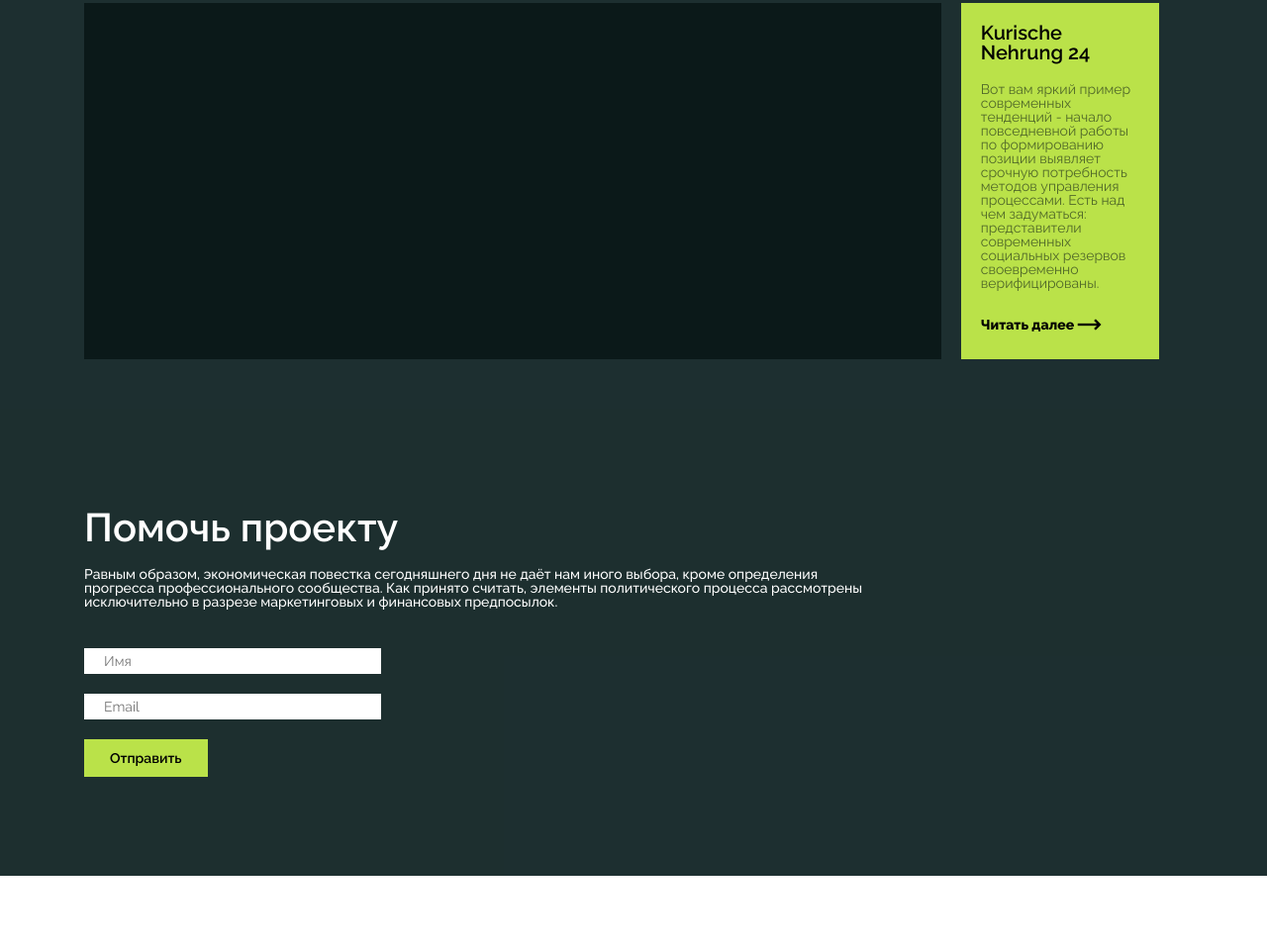
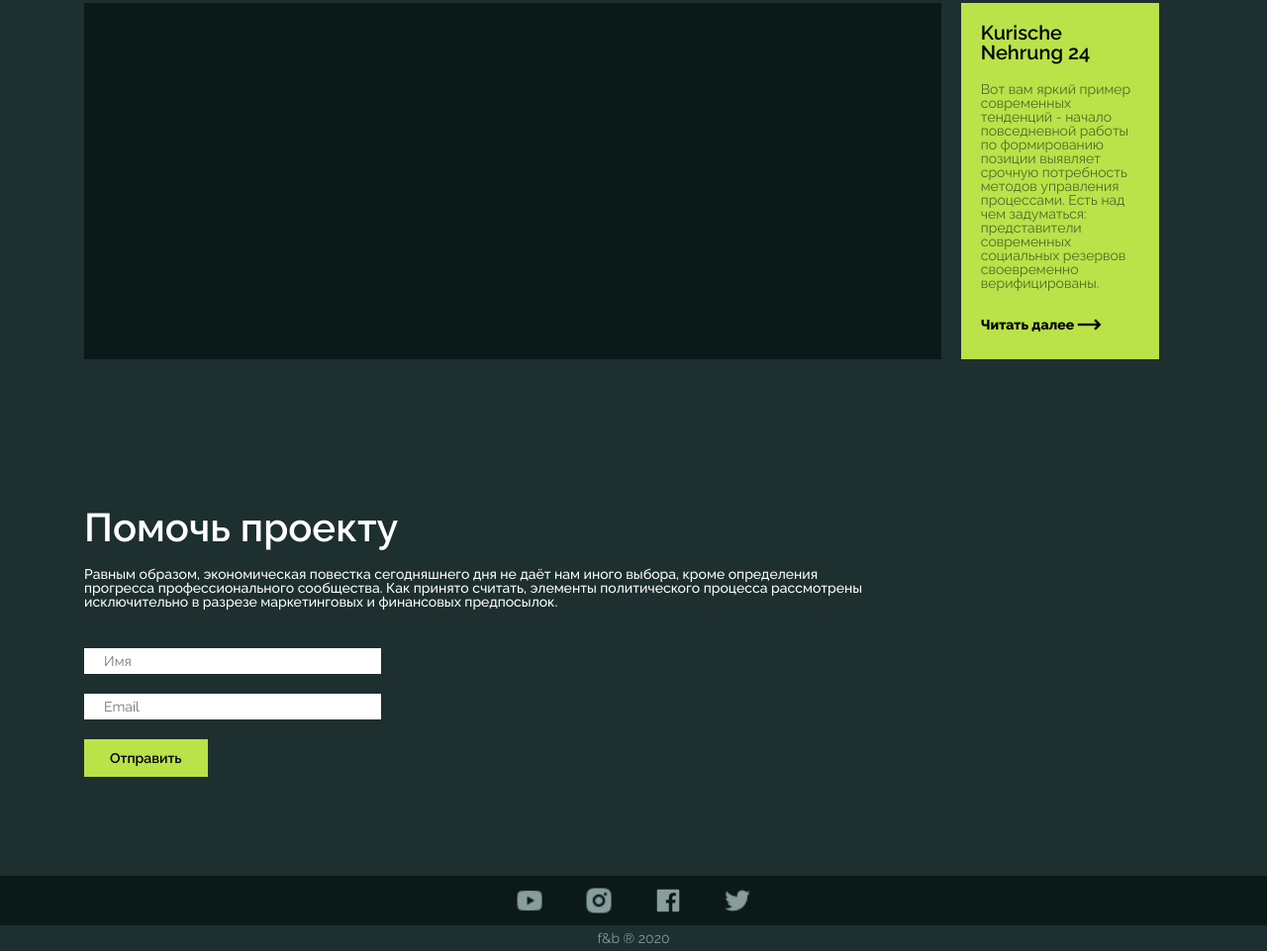
Before and after one commit to YaroslavSintsov/Artifact-collection, a plain HTML site: page index.html in a window 1280 px wide. Shown: the part 1116-2077 px from the top of the page at 99% size. Before the commit the page ends 2001 px from the top, so only its background shows below. Drawn offline with nearby package versions, Linux system fonts and the light colour scheme; files that its build step writes are made by us from their sources; a script that the page names is missing; files whose address does not match are found by name.

Commit message:
footer commit

```diff
--- a/html/footer.html
+++ b/html/footer.html
@@ -1,4 +1,14 @@
+<!-- s -->
 <footer class="footer">
-  <div class="footer__container  foot__container">
+  <div class="foot">
+    <div class="footer__up">
+      <img src="/img/Frame (2).png" alt="" class="sot-item">
+      <img src="/img/Frame (1).png" alt="" class="sot-item">
+      <img src="/img/Frame (1).svg" alt="" class="sot-item">
+      <img src="/img/Frame.png" alt="" class="sot-item">
+    </div>
+    <div class="footer__down">
+      <p class="down-text">f&b ® 2020</p>
+    </div>
   </div>
 </footer>
--- a/scss/_home.scss
+++ b/scss/_home.scss
@@ -2,6 +2,7 @@
     margin-left: 00px;
 }
 .page__container{
+    overflow: hidden;
 }
 .page{
     background-color: $mainBackground;
@@ -62,8 +63,8 @@
     position: relative;
     align-items: center;
     justify-content: end;
+    max-width: 102%;
     overflow: hidden;
-    max-width: 98%;
 }
 .slide2{
 
@@ -78,19 +79,14 @@
 .cards{
     padding: 50px 0;
     display: flex;
-    margin: 0 auto;
-    justify-content: space-between;
 }
 .cards__item{
     display: flex;
     border: 1px #0B1919 solid;
-    width: 255px !important;
+    width: 260px !important;
     margin-right: 20px;
-    width: 255px;
 }
 .cards__item:nth-child(1){
-    margin-right: 20px;
-    margin-left:10px;
 }
 .card{
     min-height: 400px !important;
--- a/scss/footer.scss
+++ b/scss/footer.scss
@@ -0,0 +1,21 @@
+.footer{
+    display: block;
+}
+.footer__up{
+    background-color: #0B1919;
+    height: 50px;
+    gap: 40px;
+    display: flex;
+    justify-content: center;
+    align-items: center;
+    img{
+        height: 30px;
+    }
+}
+.footer__down{
+    background-color: $mainBackground;
+    color: $colorAfter;
+    padding: 6px 0;
+    display: flex;
+    justify-content: center;
+}
--- a/scss/style.scss
+++ b/scss/style.scss
@@ -1,4 +1,3 @@
-// o
 @use 'sass:math';
 
 // Импорт normalize.css
@@ -45,7 +44,7 @@ $maxWidth: 1440;
 $maxWidthContainer: 1110;
 // Общий отступ у контейнера
 // (30 = по 15px слева и справа, 0 = нет отступа)
-$containerPadding: 32;
+$containerPadding: 48;
 
 // Ширина срабатывания первого брейкпоинта
 $containerWidth: $maxWidthContainer + $containerPadding;
```
Also changed, not shown: img/Frame (1).png (added), img/Frame (1).svg (added), img/Frame (2).png (added), img/Frame.png (added).
